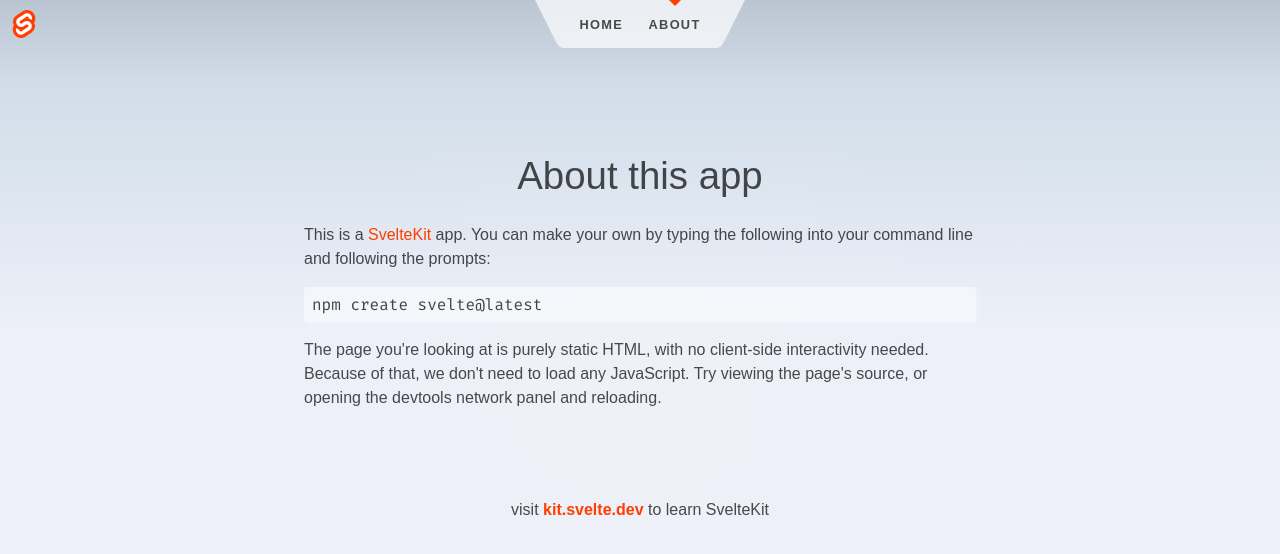
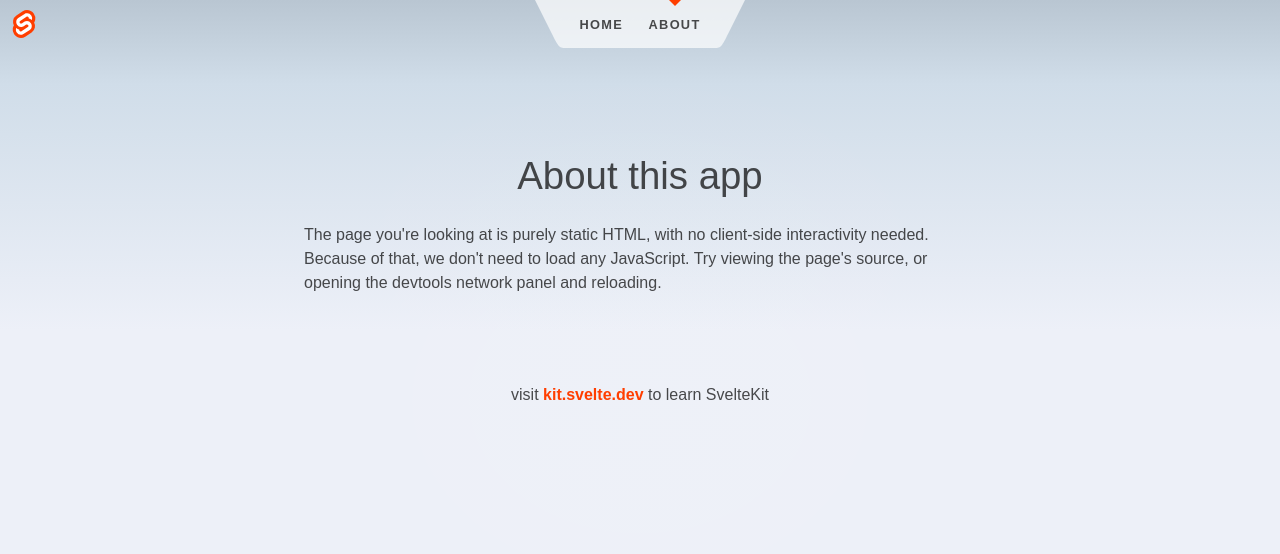
Before and after one commit to aneuhold/cornhole-tracker, a SvelteKit app in the folder client/: page /about in a window 1280 px wide. Shown: the top 554 px of the page. Built offline with nearby package versions, Linux system fonts and the light colour scheme.

Commit message:
Clean up a bit of the description

```diff
--- a/client/src/routes/about/+page.svelte
+++ b/client/src/routes/about/+page.svelte
@@ -5,13 +5,6 @@
 
 <div class="content">
 	<h1>About this app</h1>
-
-	<p>
-		This is a <a href="https://kit.svelte.dev">SvelteKit</a> app. You can make your own by typing the
-		following into your command line and following the prompts:
-	</p>
-
-	<pre>npm create svelte@latest</pre>
 
 	<p>
 		The page you're looking at is purely static HTML, with no client-side interactivity needed.
```
